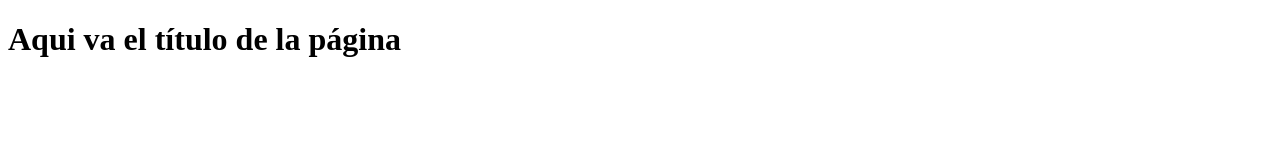
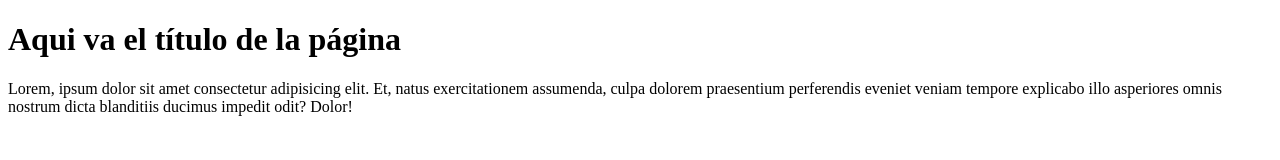
Before and after one commit to David168247/Proyecto-web-empresa-C, a plain HTML site: page index.html in a window 1280 px wide. Drawn offline with Linux system fonts and the light colour scheme.

Commit message:
cparrafo agregado

```diff
--- a/index.html
+++ b/index.html
@@ -8,5 +8,8 @@
 </head>
 <body>
     <h1>Aqui va el título de la página</h1>
+    <p>Lorem, ipsum dolor sit amet consectetur adipisicing elit. Et, natus exercitationem assumenda, culpa dolorem
+    praesentium perferendis eveniet veniam tempore explicabo illo asperiores omnis nostrum dicta blanditiis ducimus
+     impedit odit? Dolor!</p>
 </body>
 </html>
```
